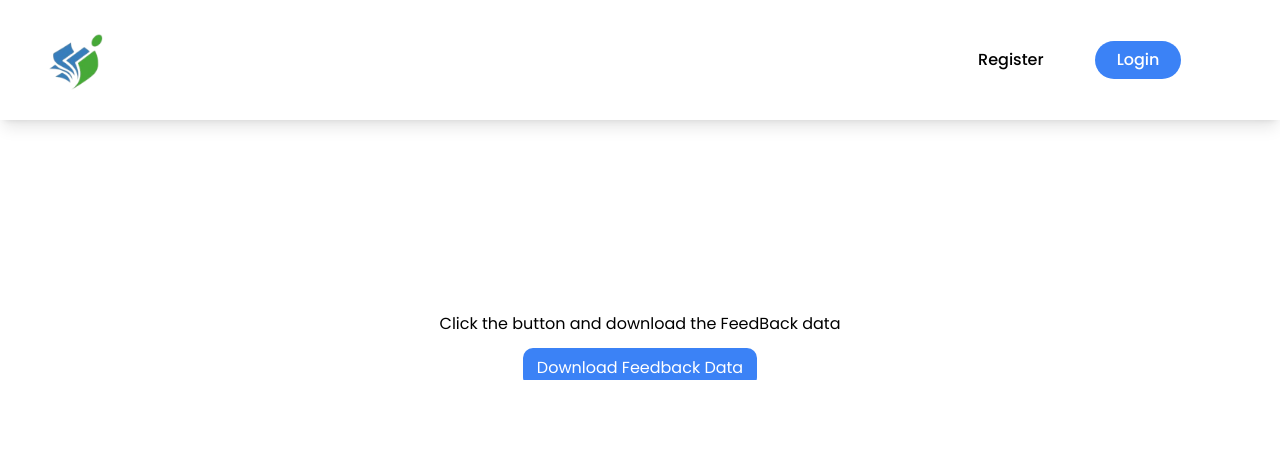
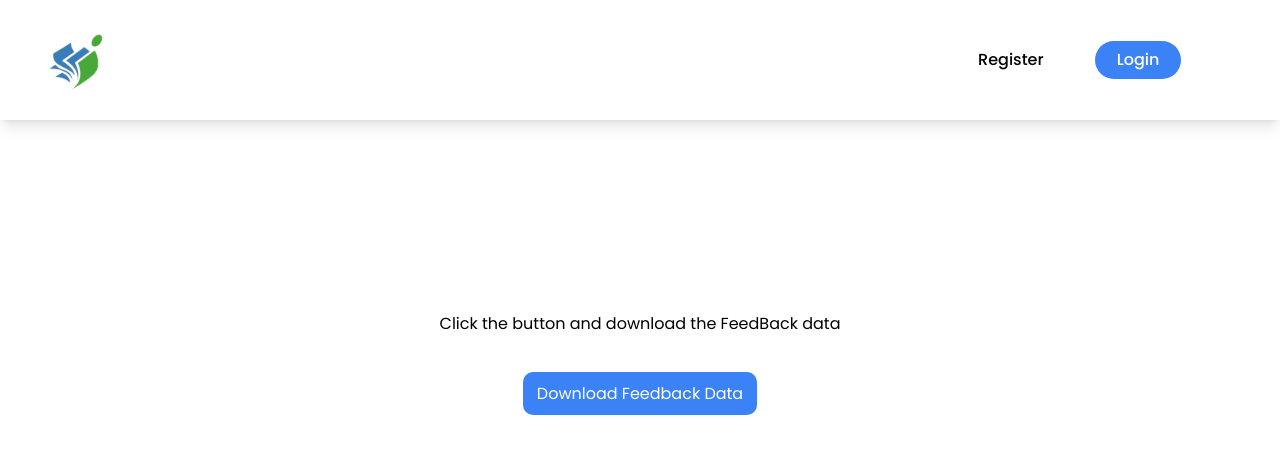
Before and after one commit to BALASANTHOSH01/Infoeng-dashboard, a React (Vite) app: page /download in a window 1280 px wide. Shown: the top 454 px of the page. Built offline with nearby package versions, Linux system fonts and the light colour scheme; a web font is replaced by a local one.

Commit message:
updation

```diff
--- a/src/components/FeedBack/DownloadSheet.jsx
+++ b/src/components/FeedBack/DownloadSheet.jsx
@@ -8,12 +8,12 @@ const DownloadSheet = () => {
       <div className=" flex flex-col gap-[20px] justify-center items-center mt-[15%] md:mt-[40%]">
         <p>Click the button and download the FeedBack data</p>
 
-        <motion.div whileTap={{scale:0.6}}>
+        <motion.div whileTap={{scale:0.6}} className=" my-[2%]">
         <Link
           to="https://info-dashboard-backend.onrender.com/download"
           target="_blank"
           rel="noopener noreferrer"
-          className=" px-[14px] py-[8px] rounded-[10px] bg-blue-500 text-white cursor-pointer hover:shadow-lg "
+          className=" px-[14px] py-[10px]  rounded-[10px] bg-blue-500 text-white cursor-pointer hover:shadow-lg "
         >
           Download Feedback Data
         </Link>
--- a/src/components/FeedBack/FeedBack.jsx
+++ b/src/components/FeedBack/FeedBack.jsx
@@ -27,6 +27,7 @@ const FeedBackThanks = () => {
         <p className="text-center">Back to Home</p>
         <BackArrowIcon className="text-[18px]" />
       </Link>
+
     </div>
   );
 };
--- a/src/components/NavBar/NavBar.jsx
+++ b/src/components/NavBar/NavBar.jsx
@@ -19,7 +19,6 @@ const MobileNav = ({setIsMobileNav})=>{
           <Link to={"/"} className=' px-[30px] py-[20px] hover:bg-blue-600'>Home</Link>
           <Link to={"/register"} className=' px-[30px] py-[20px] hover:bg-blue-600'>Register</Link>
           <Link to={"/login"} className=' px-[30px] py-[20px] hover:bg-blue-600'>Login</Link>
-          <Link to={"/feedback"} className=' px-[30px] py-[20px] hover:bg-blue-600'>FeedBack</Link>
         </div>
 
       </div>
@@ -43,7 +42,6 @@ const NavBar = () => {
 
             <Link to={"/"} className='flex-[1.2] cursor-pointer p-2'>
                 <img src={InfoLogo} alt='' className='w-[60px] h-[60px] md:w-[45px] md:h-[45px]'/>
-
             </Link>
 
             <div className='md:hidden flex-[0.3] flex flex-row justify-between items-center mr-[5%]'>
```
